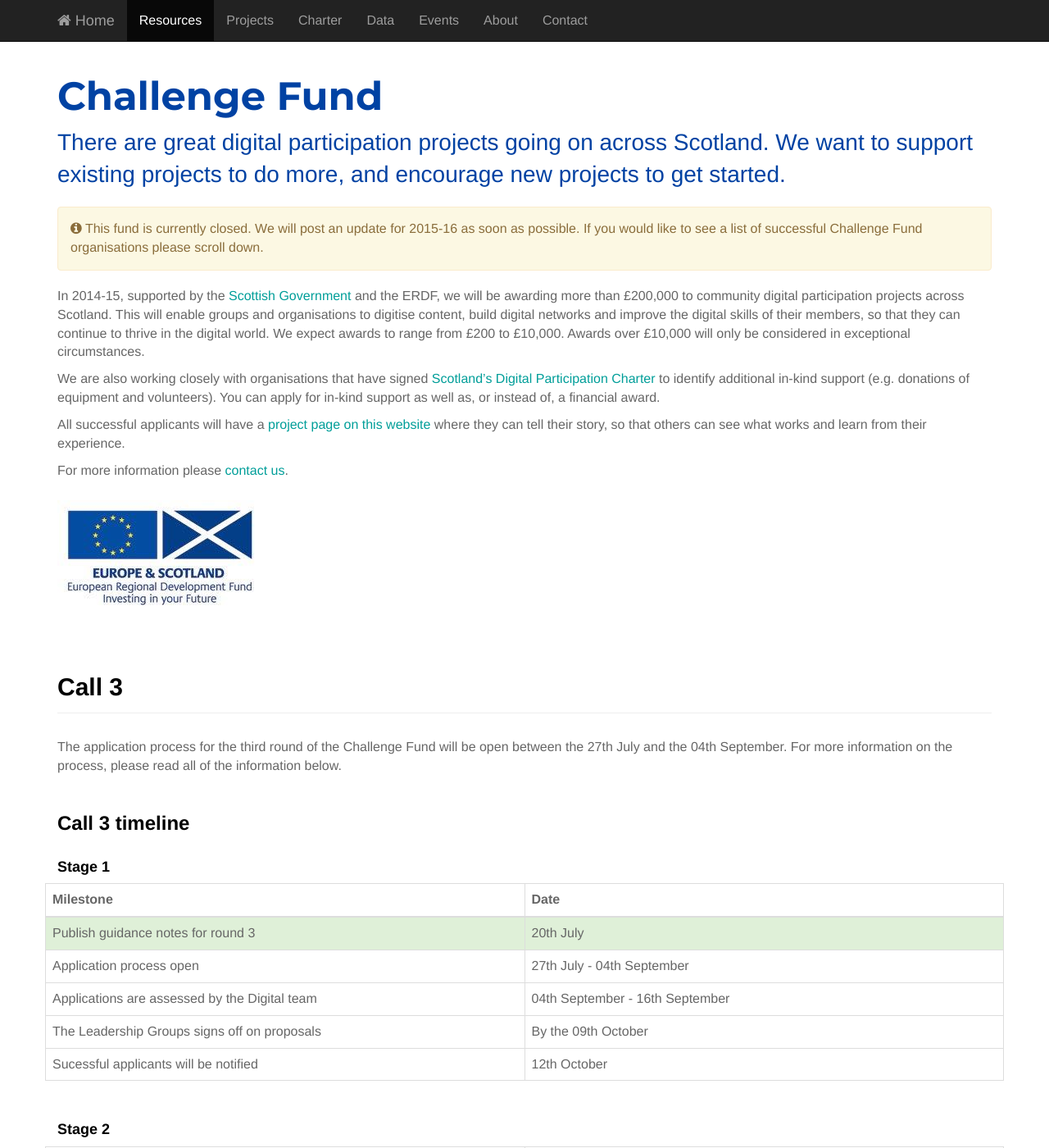
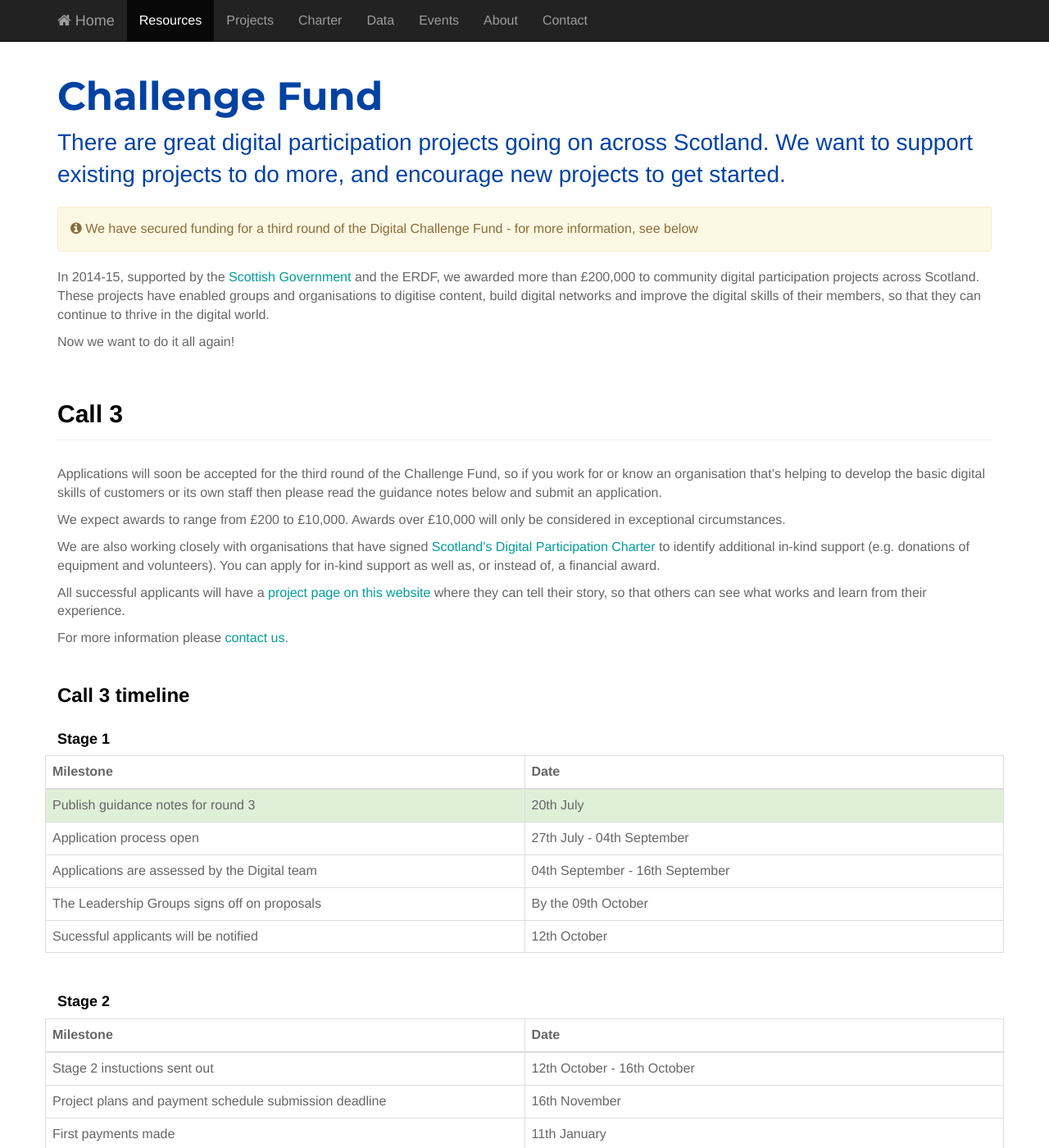
Before and after one commit to aly271287/aly271287.github.io, a Jekyll site: the page built from pages/challenge-fund.md, in a window 1280 px wide and 1400 px high. Shown: the whole window at 82% size. Built offline with Jekyll 4.4.1, drawn with Linux system fonts in a browser that asks for light colours; nearby versions of some CDN libraries.

Commit message:
updated description

```diff
--- a/pages/challenge-fund.md
+++ b/pages/challenge-fund.md
@@ -2,24 +2,26 @@
 layout: page
 title: Challenge Fund
 excerpt: There are great digital participation projects going on across Scotland. We want to support existing projects to do more, and encourage new projects to get started.
-alert: This fund is currently closed. We will post an update for 2015-16 as soon as possible. If you would like to see a list of successful Challenge Fund organisations please scroll down.
+alert: We have secured funding for a third round of the Digital Challenge Fund - for more information, see below
 permalink: /resources/challenge-fund/
 ---
 
 
-In 2014-15, supported by the [Scottish Government](http://www.gov.scot) and the ERDF, we will be awarding more than £200,000 to community digital participation projects across Scotland. This will enable groups and organisations to digitise content, build digital networks and improve the digital skills of their members, so that they can continue to thrive in the digital world. We expect awards to range from £200 to £10,000. Awards over £10,000 will only be considered in exceptional circumstances.
+In 2014-15, supported by the [Scottish Government](http://www.gov.scot) and the ERDF, we awarded more than £200,000 to community digital participation projects across Scotland. These projects have enabled groups and organisations to digitise content, build digital networks and improve the digital skills of their members, so that they can continue to thrive in the digital world.
+
+Now we want to do it all again!
+
+## Call 3
+
+Applications will soon be accepted for the third round of the Challenge Fund, so if you work for or know an organisation that's helping to develop the basic digital skills of customers or its own staff then please read the guidance notes below and submit an application.
+
+We expect awards to range from £200 to £10,000. Awards over £10,000 will only be considered in exceptional circumstances.
 
 We are also working closely with organisations that have signed [Scotland's Digital Participation Charter](/charter/) to identify additional in-kind support (e.g. donations of equipment and volunteers). You can apply for in-kind support as well as, or instead of, a financial award.
 
 All successful applicants will have a [project page on this website](/projects/) where they can tell their story, so that others can see what works and learn from their experience.
 
 For more information please [contact us](/contact/).
-
-![ERDF](/images/erdf.jpg)
-
-## Call 3
-
-The application process for the third round of the Challenge Fund will be open between the 27th July and the 04th September.  For more information on the process, please read all of the information below.
 
 ### Call 3 timeline
 
@@ -134,3 +136,6 @@ You can find out more about what's been funded on our [project pages](/projects/
 ## Call 1 (Winter 2014)
 
 Over 70 applications were made to Call 1, and the [Digital Participation Leadership Group](/about/) made 25 direct offers of funding. You can find out more about what's been funded on our [project pages](/projects/). We are also following up with a number of applicants to seek alternative support for their projects from organisations that have signed [Scotland's Digital Participation Charter](/charter/).
+
+
+![ERDF](/images/erdf.jpg)
```
